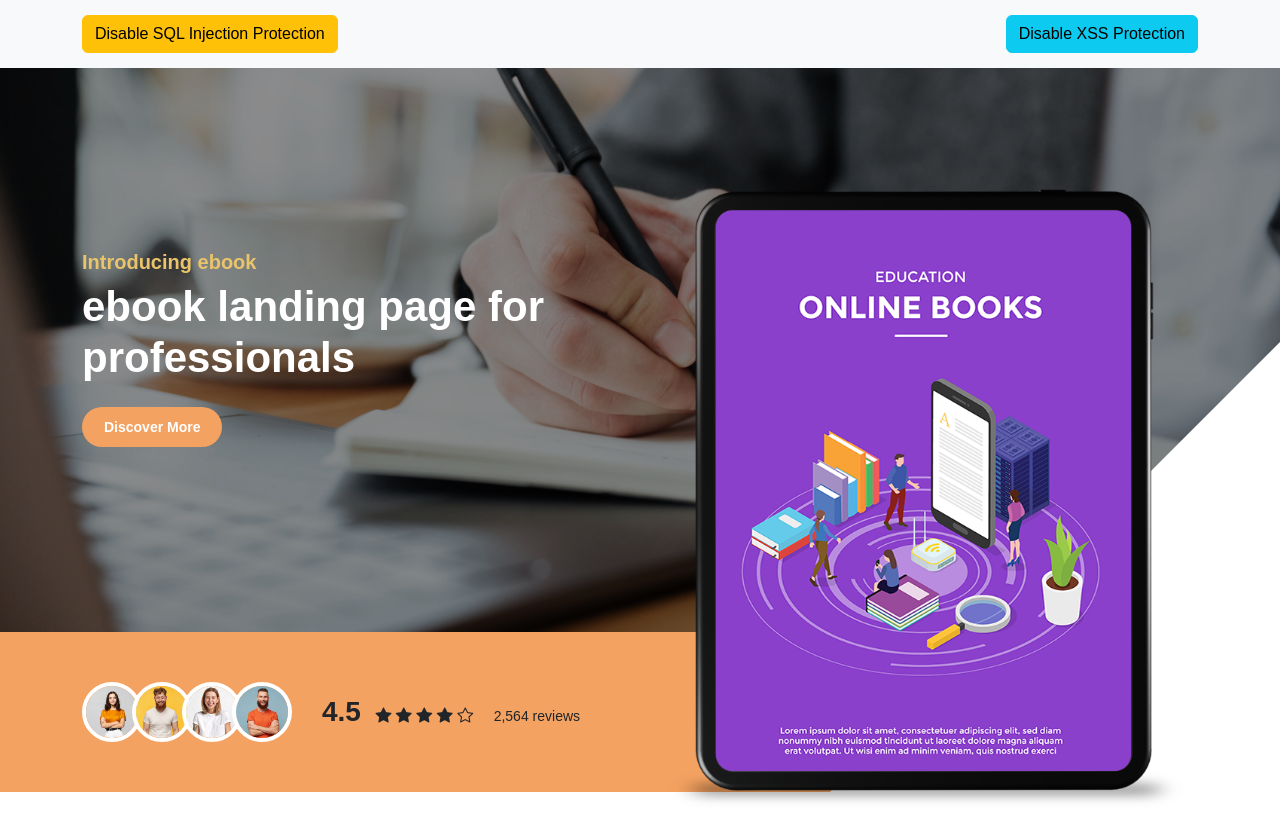
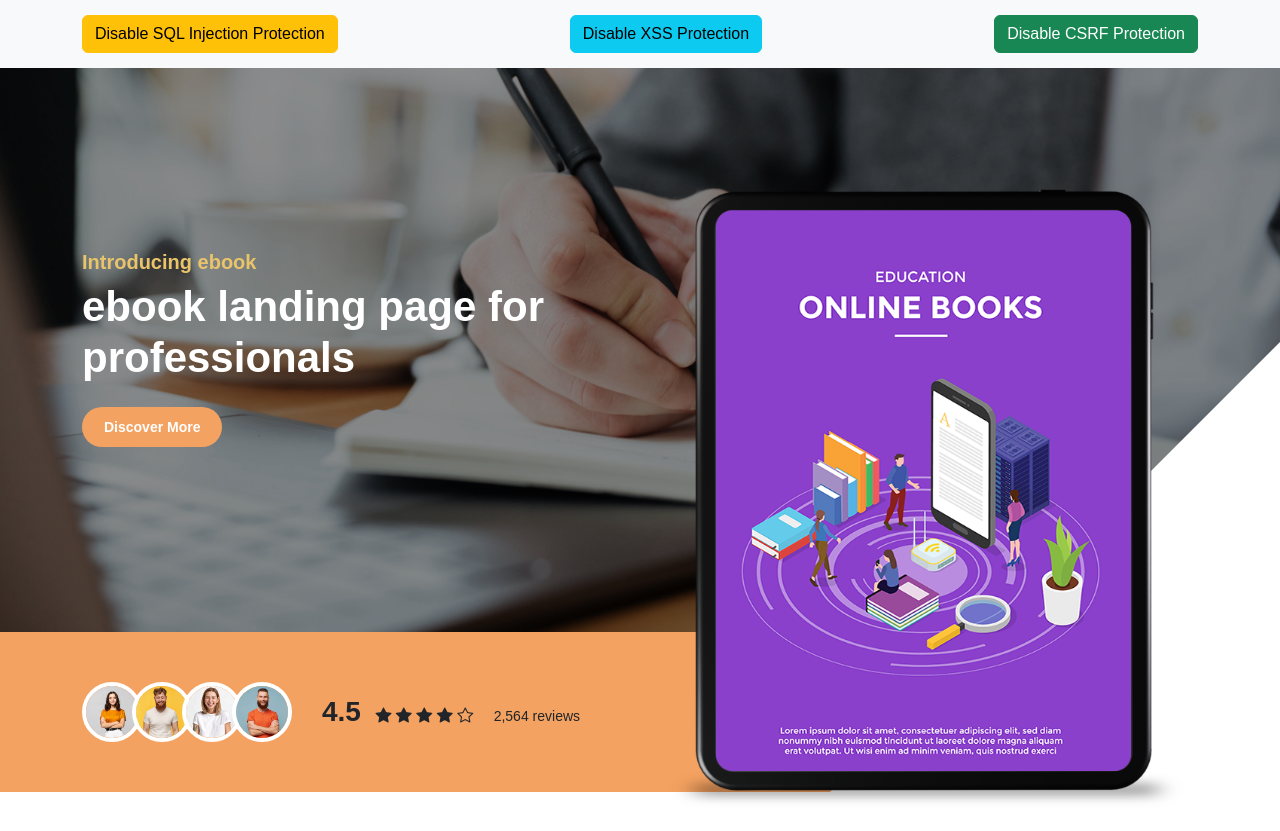
Before and after one commit to rafalgajos/secure-ebook-platform, a Flask app: template templates/index.html in a window 1280 px wide. Shown: the top 831 px of the page. Run offline with Flask 3, Linux system fonts and the light colour scheme; the template is opened without the code that fills it: most values are stand-ins (such as "Sample title", 1, 10 or a date in 2020); some libraries are stand-ins or nearby versions; some web fonts are replaced.

Commit message:
Add protection against CSRF attacks
Co-Authored-By: Rafał Gajos <97643064+rafalgajos@users.noreply.github.com>

```diff
--- a/app.py
+++ b/app.py
@@ -188,19 +188,19 @@ def toggle_xss_protection():
     return redirect('/')
 
 
+@app.route('/toggle-csrf-protection', methods=['POST'])
+def toggle_csrf_protection():
+    if not validate_csrf_token(request.form.get('csrf_token')):
+        abort(403)
+    app.config['CSRF_PROTECTION_ENABLED'] = not app.config['CSRF_PROTECTION_ENABLED']
+    return redirect('/')
+
+
 @app.route('/toggle-session-hijack-protection', methods=['POST'])
 def toggle_session_hijack_protection():
     if not validate_csrf_token(request.form.get('csrf_token')):
         abort(403)
     app.config['SESSION_HIJACK_PROTECTION_ENABLED'] = not app.config['SESSION_HIJACK_PROTECTION_ENABLED']
-    return redirect('/')
-
-
-@app.route('/toggle-csrf-protection', methods=['POST'])
-def toggle_csrf_protection():
-    if not validate_csrf_token(request.form.get('csrf_token')):
-        abort(403)
-    app.config['CSRF_PROTECTION_ENABLED'] = not app.config['CSRF_PROTECTION_ENABLED']
     return redirect('/')
 
 
--- a/templates/index.html
+++ b/templates/index.html
@@ -22,12 +22,26 @@
         <script src="https://ajax.googleapis.com/ajax/libs/jquery/3.5.1/jquery.min.js"></script>
 
         <script>
+        $(document).ready(function() {
+            $('#submitReview').on('submit', function() {
+                const sessionId = '{{ session_id }}';  // Pobierz identyfikator sesji z serwera, np. w Flask
+                const currentUrl = window.location.href;
+                if (!currentUrl.includes(sessionId)) {
+                    $(this).attr('action', `/submit-review/${sessionId}`);
+                }
+            });
+        });
+        </script>
+
+        <script>
             $(document).ready(function() {
                 const sqlinProtectionEnabled = {{ sqlin_protection_enabled|tojson }};
                 const xssProtectionEnabled = {{ xss_protection_enabled|tojson }};
+                const csrfProtectionEnabled = {{ csrf_protection_enabled|tojson }};
 
                 $('#toggle-sqlin-protection').text(sqlinProtectionEnabled ? 'Disable SQL Injection Protection' : 'Enable SQL Injection Protection');
                 $('#toggle-xss-protection').text(xssProtectionEnabled ? 'Disable XSS Protection' : 'Enable XSS Protection');
+                $('#toggle-csrf-protection').text(csrfProtectionEnabled ? 'Disable CSRF Protection' : 'Enable CSRF Protection');
             });
         </script>
 
@@ -50,6 +64,13 @@
                         <input type="hidden" name="csrf_token" value="{{ session['csrf_token'] }}">
                         <button id="toggle-xss-protection" type="submit" class="btn btn-info">
                             {{ 'Disable XSS Protection' if xss_protection_enabled else 'Enable XSS Protection' }}
+                        </button>
+                    </form>
+                    <!-- CSRF Protection toggle button -->
+                    <form action="/toggle-csrf-protection" method="post" class="d-flex">
+                        <input type="hidden" name="csrf_token" value="{{ session['csrf_token'] }}">
+                        <button id="toggle-csrf-protection" type="submit" class="btn btn-success">
+                            {{ 'Disable CSRF Protection' if csrf_protection_enabled else 'Enable CSRF Protection' }}
                         </button>
                     </form>
                 </div>
```
